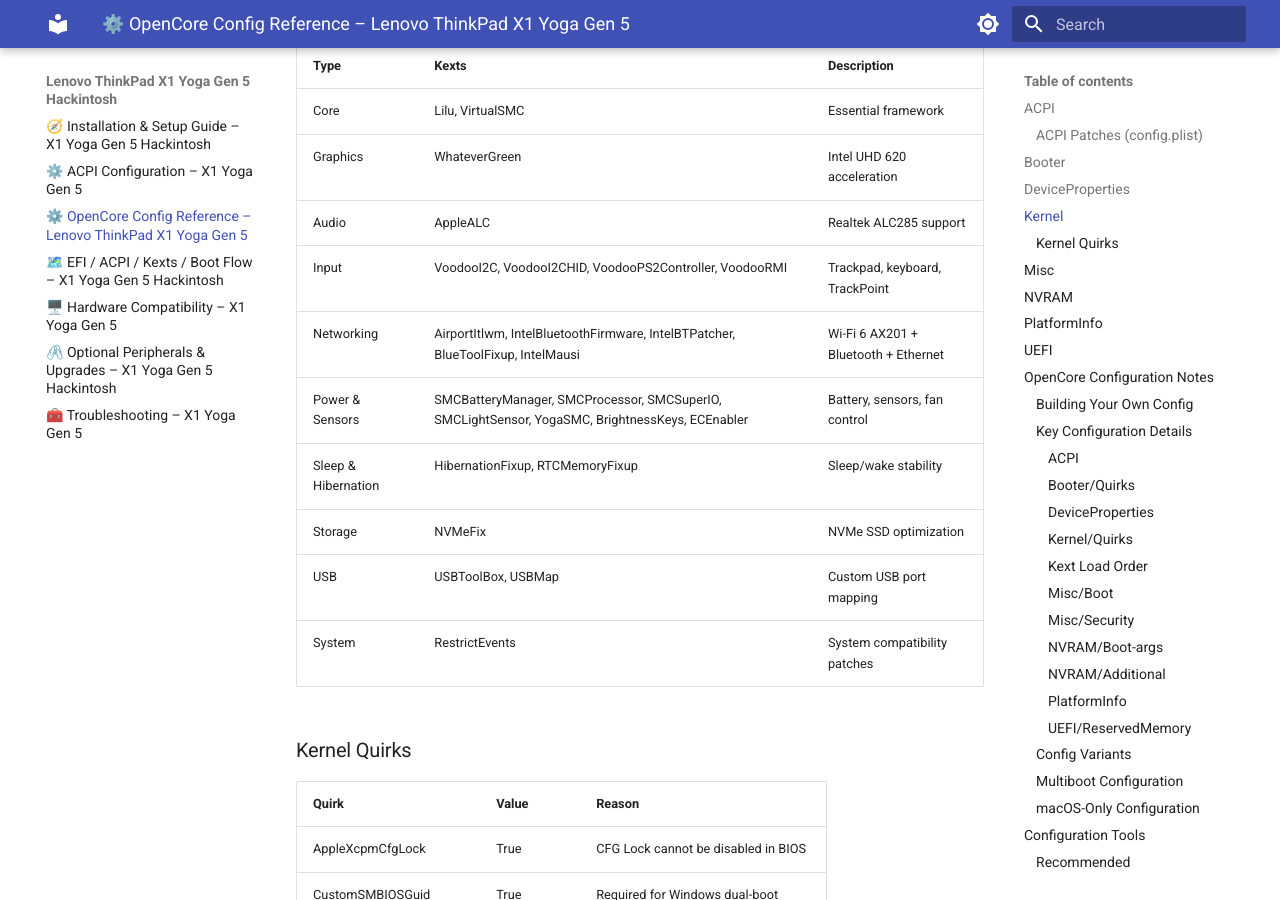
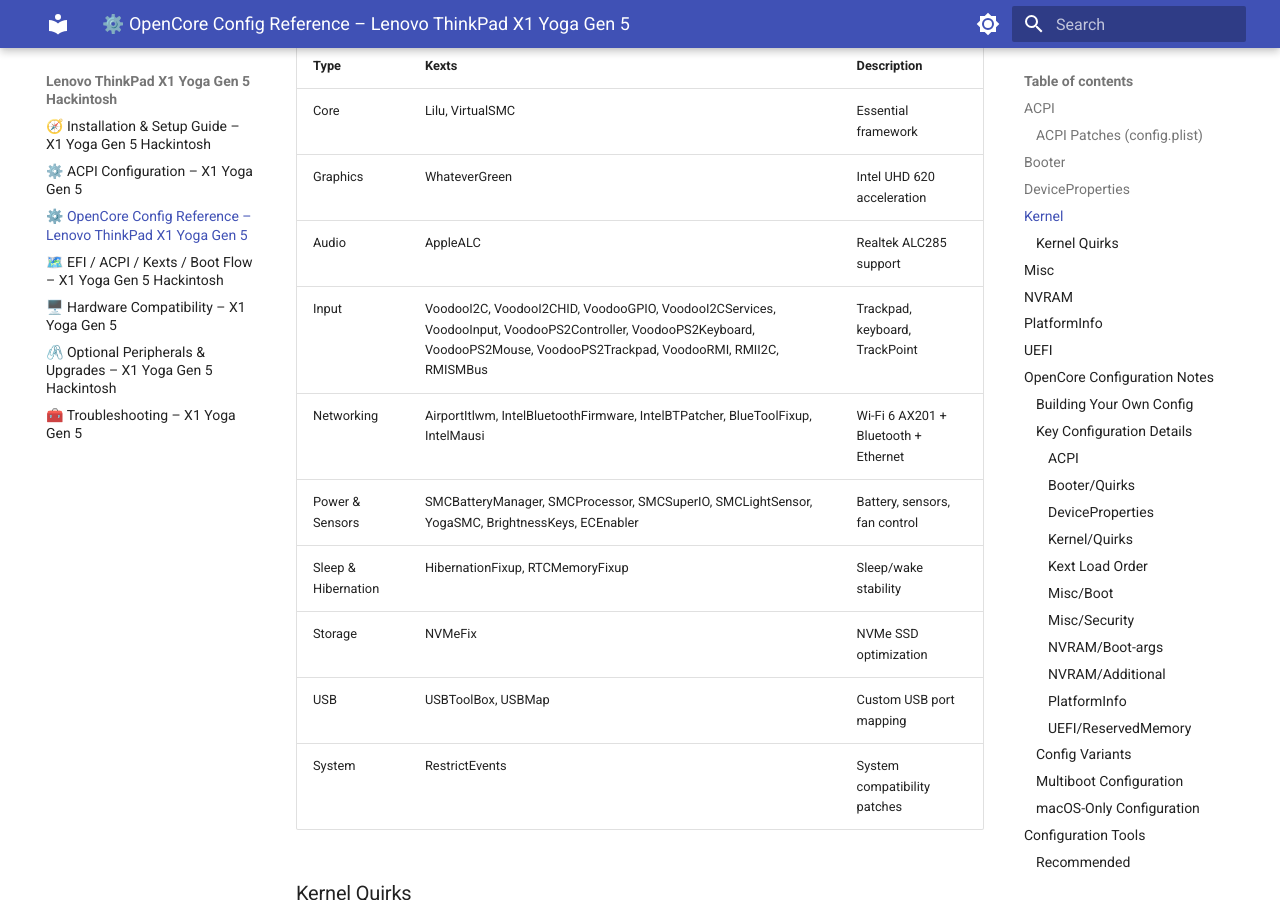
Before and after one commit to HelllGuest/Lenovo-ThinkPad-X1-Yoga-Gen5-Hackintosh, an MkDocs documentation site: the page built from docs/config_reference.md, in a window 1280 px wide and 900 px high, scrolled down 2135 px. Built offline with MkDocs 1.6.1 and Material for MkDocs 9.7.7, drawn with Linux system fonts in a browser that asks for light colours.

Commit message:
Update EFI structure and input kexts in docs
Added OpenCore.efi to the EFI directory structure in README.md. Expanded the list of input-related kexts in docs/config_reference.md for more accurate documentation.

```diff
--- a/docs/config_reference.md
+++ b/docs/config_reference.md
@@ -61,7 +61,7 @@
 | Core | Lilu, VirtualSMC | Essential framework |
 | Graphics | WhateverGreen | Intel UHD 620 acceleration |
 | Audio | AppleALC | Realtek ALC285 support |
-| Input | VoodooI2C, VoodooI2CHID, VoodooPS2Controller, VoodooRMI | Trackpad, keyboard, TrackPoint |
+| Input | VoodooI2C, VoodooI2CHID, VoodooGPIO, VoodooI2CServices, VoodooInput, VoodooPS2Controller, VoodooPS2Keyboard, VoodooPS2Mouse, VoodooPS2Trackpad, VoodooRMI, RMII2C, RMISMBus | Trackpad, keyboard, TrackPoint |
 | Networking | AirportItlwm, IntelBluetoothFirmware, IntelBTPatcher, BlueToolFixup, IntelMausi | Wi-Fi 6 AX201 + Bluetooth + Ethernet |
 | Power & Sensors | SMCBatteryManager, SMCProcessor, SMCSuperIO, SMCLightSensor, YogaSMC, BrightnessKeys, ECEnabler | Battery, sensors, fan control |
 | Sleep & Hibernation | HibernationFixup, RTCMemoryFixup | Sleep/wake stability |
```
Also changed, not shown: README.md (+2 -1 lines).
